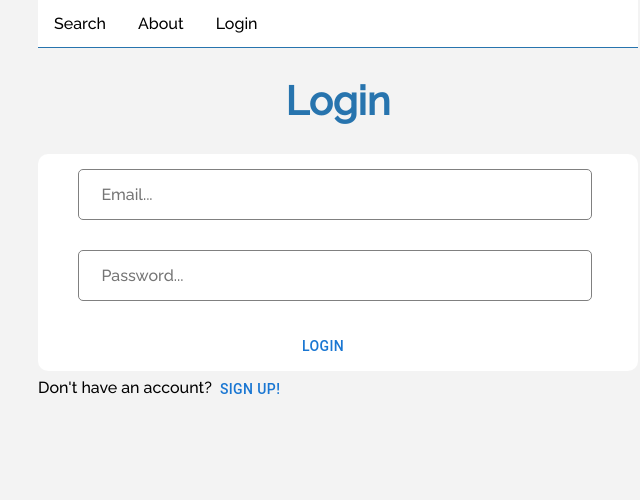
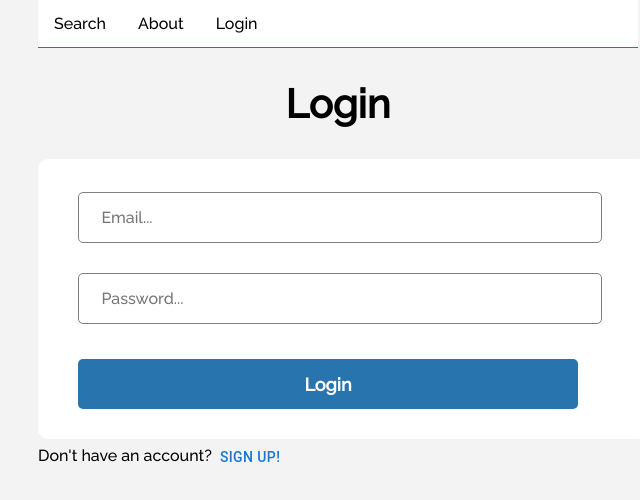
Before and after one commit to hiimvincent/bruin-rides, a React (Create React App) app in the folder src/client/: page /login in a window 1280 px wide. Shown: the top 500 px of the page, without its empty margins (302-942 px from the left). Built offline with nearby package versions, Linux system fonts and the light colour scheme.

Commit message:
Fixed page alignment, spacing, and polished color scheme

```diff
--- a/src/client/src/App.css
+++ b/src/client/src/App.css
@@ -17,9 +17,10 @@
 p {
   font-size: 25px;
 }
+
 h1 {
-  margin-top: 1.8rem;
-  margin-bottom: 1.8rem;
+  margin-top: 2rem;
+  margin-bottom: 2rem;
   font-size: 2.5em;
   vertical-align: middle;
   text-align: center;
@@ -27,12 +28,12 @@ h1 {
 }
 
 h2 {
-  margin-top: -1rem;
+  margin-top: -1.1rem;
   margin-bottom: 1.8rem;
   font-size: 2.5em;
   vertical-align: middle;
   position: relative;
-  left: 118px;
+  left: 108px;
   padding: 10;
 }
 
--- a/src/client/src/components/Account.js
+++ b/src/client/src/components/Account.js
@@ -24,7 +24,7 @@ function Account() {
     return (
         <div className="App">
             <div className="container">
-            <h1>View Account: {user}</h1>
+            <h1>Your Account id: {user}</h1>
             <div className="list">
               {rideInfo.sort((a, b) => {
                   let d1 = Date.parse(a.date);
--- a/src/client/src/components/Login.js
+++ b/src/client/src/components/Login.js
@@ -44,7 +44,7 @@ const Login = () => {
             onChange={(e) => setPassword(e.target.value)}
             placeholder="Password..."
         />
-        <Button type="submit">Login</Button>
+        <button type="submit">Login</button>
         </form>
         <div>Don't have an account?
             <Button component={Link} to="/signup">Sign Up!</Button>
--- a/src/client/src/components/Ride.js
+++ b/src/client/src/components/Ride.js
@@ -43,7 +43,7 @@ export default function Ride({details}) {
                 {capacity.map((item) => (<CapacityBar completed={item.completed} />))}
             </div>
             <div className="desc">Description: {details.desc}</div>
-            <Button variant="contained" color="primary" sx={{color: 'black', backgroundColor: 'white', fontWeight: 'bold', m: 1}}  onClick={updateRiders}>Quick Join</Button>
+            <Button variant="contained" color="primary" sx={{color: 'black', backgroundColor: 'white', fontWeight: 'bold', m: 1}}  onClick={updateRiders}>Join This Ride</Button>
             <Button component={Link} to={"/view?rideid=" + details._id} variant="contained" color="primary" sx={{m: 1}} >More Details</Button>
 
         </div>
--- a/src/client/src/components/RideForm.jsx
+++ b/src/client/src/components/RideForm.jsx
@@ -118,7 +118,7 @@ const RideForm = () => {
   return (
     <div className="rform">
       <form onSubmit={handleSubmit}>
-        <h1>Add Ride</h1>
+      <h1>Add Ride</h1>
         <SelectComponent
             options={options}
             onChange={(item) => {
--- a/src/client/src/index.css
+++ b/src/client/src/index.css
@@ -11,3 +11,8 @@ code {
   font-family: source-code-pro, Menlo, Monaco, Consolas, 'Courier New',
     monospace;
 }
+
+h1 {
+  color: #000000;
+  text-align: center;
+}
--- a/src/client/src/register.css
+++ b/src/client/src/register.css
@@ -7,13 +7,14 @@
 
   form {
       background-color: white;
-      margin-top: 30px;
-      padding: 5px 70px 0px 40px;
+      margin-top: 10px;
+      padding: 23px 70px 0px 40px;
       border-radius: 10px;
+      width: 500px;
   }
 
   h1 {
-      color: #2774AE;
+      color: black;
       text-align: center;
   }
 
@@ -30,4 +31,5 @@
       cursor: pointer;
       margin-top: 15px;
       margin-bottom: 30px;
+      font-family: "Raleway";
   }
--- a/src/client/src/rideform.css
+++ b/src/client/src/rideform.css
@@ -7,12 +7,13 @@
 
   form{
       background-color: white;
-      padding: 0px 60px;
+      padding: 0px 60px 0px 60px;
       border-radius: 10px;
+      width: 900px;
   }
 
   h1{
-      color: #2774AE;
+      color: #000000;
       text-align: center;
   }
 
--- a/src/client/src/select.css
+++ b/src/client/src/select.css
@@ -29,7 +29,7 @@ background-color: white;
 }
 
 .option:hover {
-background-color: royalblue;
+background-color: #2774AE;
 }
 
 .input-container {
```
